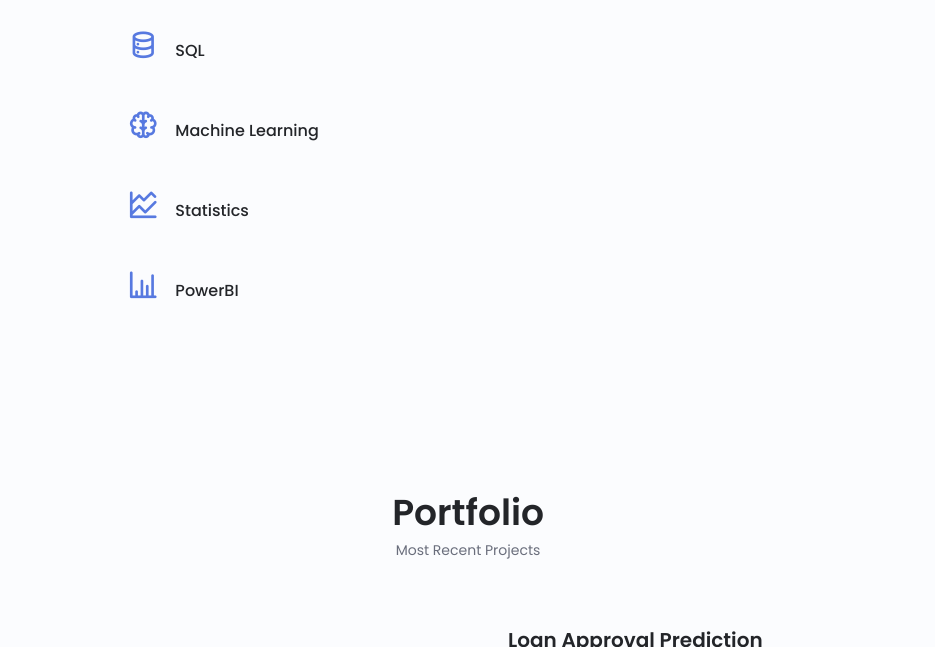
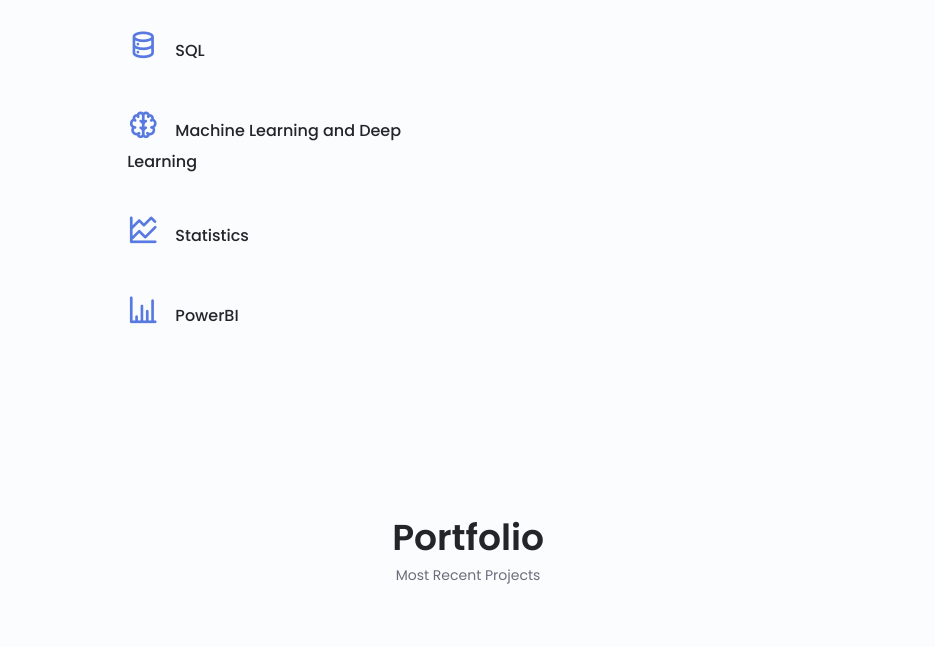
Before and after one commit to RickTenbult/RickTenbult.github.io, a plain HTML site: page index.html in a window 1280 px wide. Shown: the part 1000-1647 px from the top of the page, without its empty margins (172-1107 px from the left). Drawn offline with nearby package versions, Linux system fonts and the light colour scheme.

Commit message:
index.html

```diff
--- a/index.html
+++ b/index.html
@@ -151,7 +151,7 @@
                             </div>
                             <div class="skills__data">
                                 <div class="skills__titles">
-                                    <h3 class="skills__name"><i class="uil uil-brain skills__icon"></i> Machine Learning</h3>
+                                    <h3 class="skills__name"><i class="uil uil-brain skills__icon"></i> Machine Learning and Deep Learning</h3>
                                 </div>
                             </div>
                             <div class="skills__data">
```
